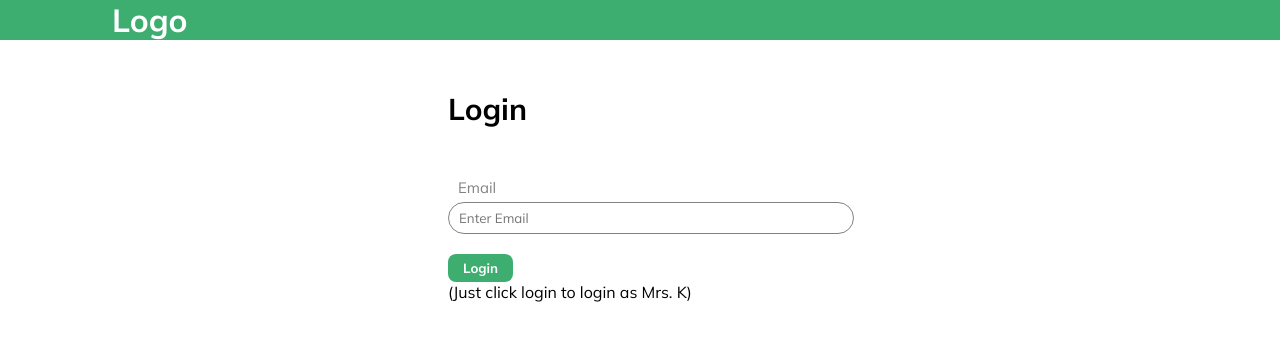
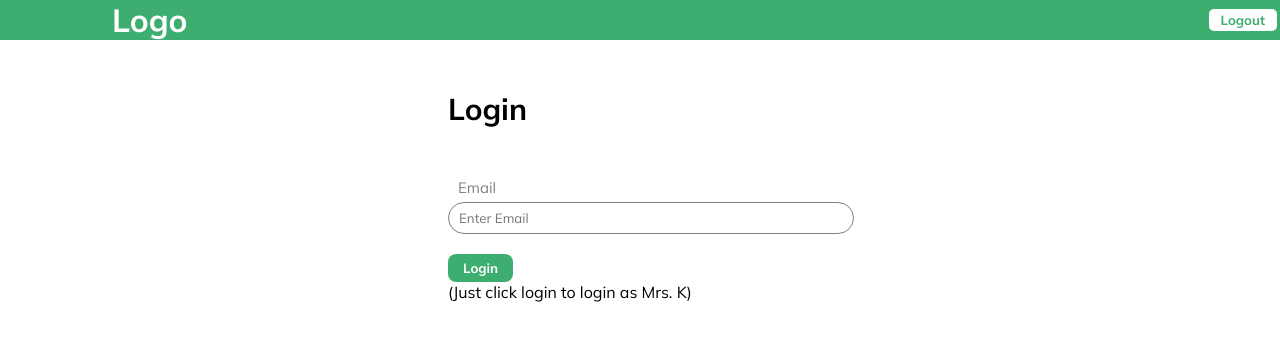
Before and after one commit to kurtisgrant/smart-money, a React (Create React App) app in the folder frontend-react/: page / in a window 1280 px wide. Shown: the top 340 px of the page. Built offline with nearby package versions, Linux system fonts and the light colour scheme.

Commit message:
Add logout button to navbar

```diff
--- a/frontend-react/src/components/Navbar.jsx
+++ b/frontend-react/src/components/Navbar.jsx
@@ -1,19 +1,18 @@
 import React from 'react';
-import { Link } from 'react-router-dom';
 import './Navbar.scss';
+import Button from './Button';
 
-function Navbar({ appState }) {
+function Navbar({ appState, logout }) {
 	return (
-		// <div style={{ display: 'flex' }}>
-		//   <h1>Navbar</h1>
-		//   <p>Logged in as {appState.user ? appState.user.name : 'null'}</p>
-		// </div>
 		<div className="navbar">
 			<div className="logo">
 				<h1>Logo</h1>
 			</div>
-			<div className="user-name">
-				<div>{appState.user ? appState.user.name : null}</div>
+			<div className="auth-user">
+				<div className="user-name">
+					<div>{appState.user ? appState.user.name : null}</div>
+				</div>
+				<Button white onClick={() => logout()}>Logout</Button>
 			</div>
 		</div>
 	);
--- a/frontend-react/src/components/Navbar.scss
+++ b/frontend-react/src/components/Navbar.scss
@@ -9,6 +9,12 @@
     color: #FFFFFF;
   }
 
+  .auth-user {
+    display: flex;
+    justify-content: center;
+    align-items: center;
+  }
+
   .user-name {
     margin-right: 7rem;
     color: #FFFFFF;
```
